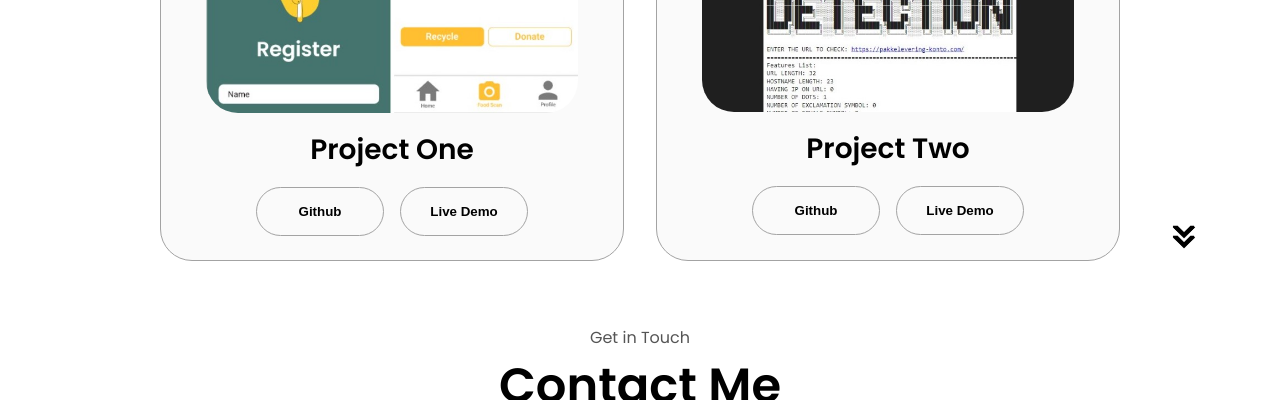
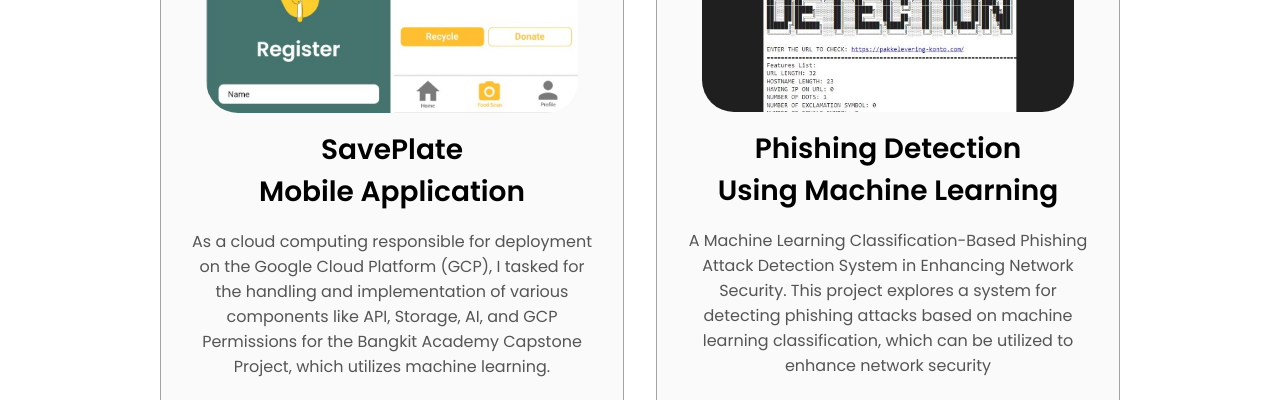
Before and after one commit to dhimasalfathi/portfolio-web, a plain HTML site: page index.html in a window 1280 px wide. Shown: the part 2880-3280 px from the top of the page. Drawn offline with Linux system fonts and the light colour scheme.

Commit message:
updates projects detail

```diff
--- a/index.html
+++ b/index.html
@@ -210,7 +210,9 @@
                     <div class="article-container">
                         <img src="./assets/app.jpg" alt="Project 1" class="project-img" />
                     </div>
-                    <h2 class="experience-sub-title project-title">Project One</h2>
+                    <h2 class="experience-sub-title project-title">SavePlate <br> Mobile Application</h2>
+                    <p class="article-detail">As a cloud computing responsible for deployment on the Google Cloud Platform (GCP), I tasked for the handling and implementation of various components like API, Storage, AI, and GCP Permissions for the Bangkit Academy Capstone Project,
+                        which utilizes machine learning. </p> <br>
                     <div class="btn-container">
                         <button class="btn btn-color-2 project-btn" onclick="location.href='https://github.com/dhimasalfathi/SavePlate-CC'">
                 Github
@@ -224,7 +226,9 @@
                     <div class="article-container">
                         <img src="./assets/project2.jpg" alt="Project 2" class="project-img" />
                     </div>
-                    <h2 class="experience-sub-title project-title">Project Two</h2>
+                    <h2 class="experience-sub-title project-title">Phishing Detection <br> Using Machine Learning</h2>
+                    <p class="article-detail">A Machine Learning Classification-Based Phishing Attack Detection System in Enhancing Network Security. This project explores a system for detecting phishing attacks based on machine learning classification, which can be utilized to
+                        enhance network security</p> <br>
                     <div class="btn-container">
                         <button class="btn btn-color-2 project-btn" onclick="location.href='https://github.com/dhimasalfathi/'">
                 Github
--- a/style.css
+++ b/style.css
@@ -389,6 +389,10 @@ article .icon {
     border-color: rgb(163, 163, 163);
 }
 
+.article-detail {
+    justify-content: left;
+}
+
 
 /* CONTACT */
 
@@ -396,7 +400,7 @@ article .icon {
     display: flex;
     justify-content: center;
     flex-direction: column;
-    height: 70vh;
+    height: 120vh;
 }
 
 .contact-info-upper-container {
```
